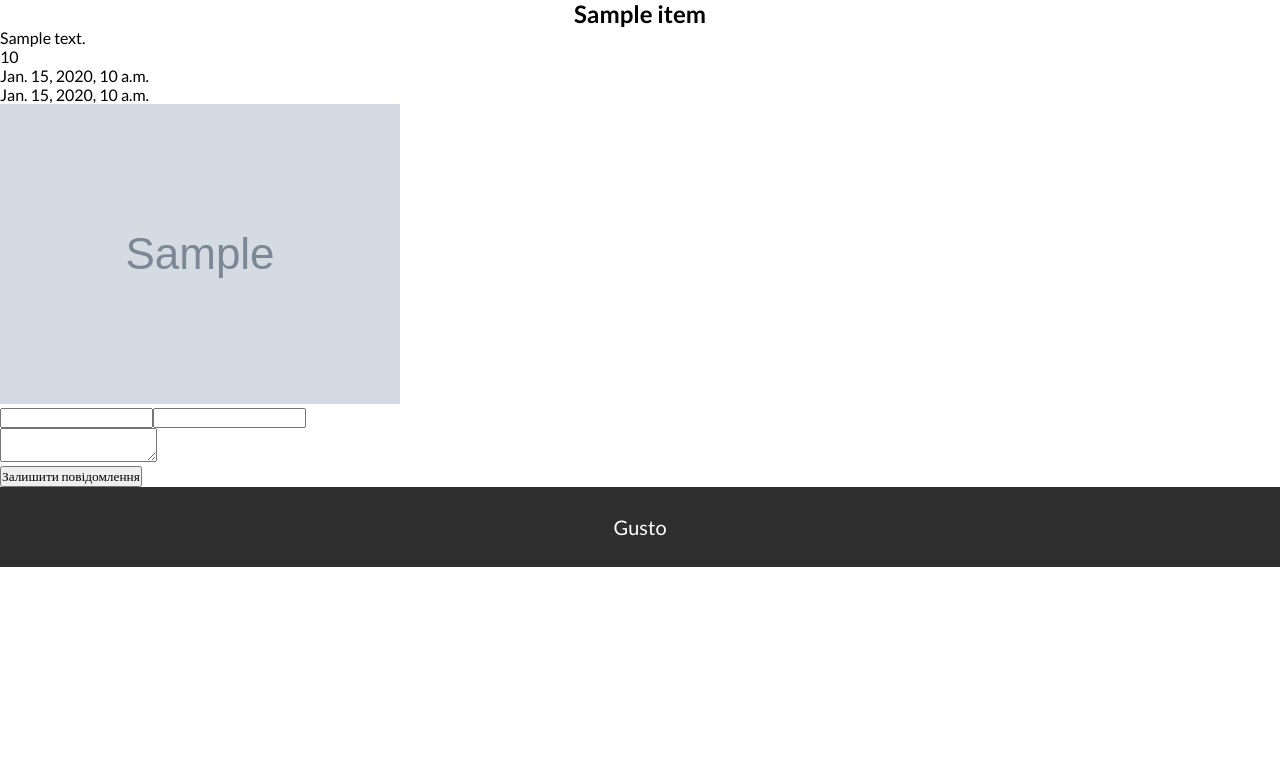
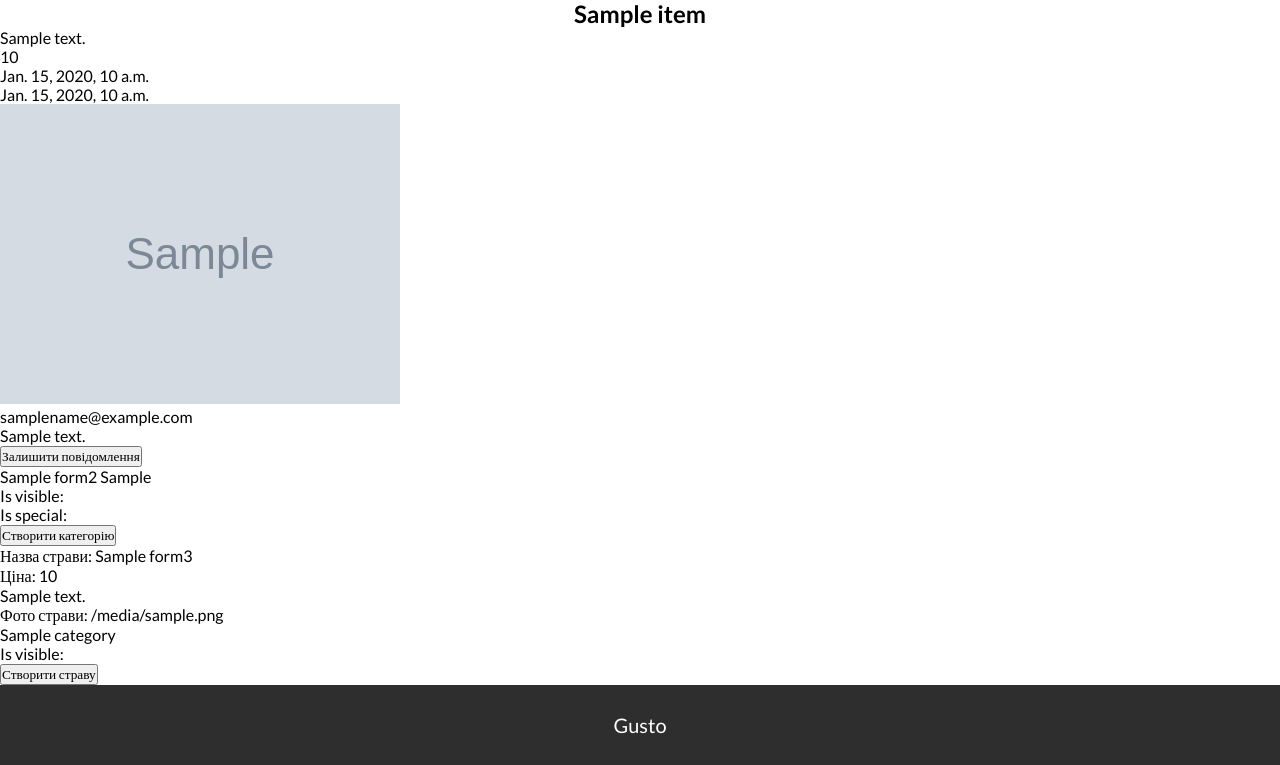
Before and after one commit to DimaDidkivskyi/pythonGusto, a Django app: template main_gusto/templates/index.html in a window 1280 px wide. Shown: the part 1200-1965 px from the top of the page. Before the commit the page ends 1767 px from the top, so only its background shows below. Run offline with Django 3.2, Linux system fonts and the light colour scheme; the template is opened without the code that fills it: most values are stand-ins (such as "Sample title", 1, 10 or a date in 2020); grey boxes marked "Sample" are stand-in pictures; form fields are guessed from the names that the template uses.

Commit message:
Create CategoryForm and DishesForm

```diff
--- a/main_gusto/templates/index.html
+++ b/main_gusto/templates/index.html
@@ -98,10 +98,64 @@
             >
                 {% csrf_token %}
                 <div class="user_data">
-                    {{form.user_name}}{{form.user_email}}
+                    {{form1.user_name}}{{form1.user_email}}
                 </div>
-                <div class="user_message">{{form.message}}</div>
-                    <button type="submit" class="submitBtn">Залишити повідомлення</button>
+                <div class="user_message">{{form1.message}}</div>
+                <button type="submit" name="sendMessage" class="submitBtn">
+                    Залишити повідомлення
+                </button>
+            </form>
+        </div>
+    </div>
+</section>
+
+<section id="createCategory">
+    <div>
+        <form
+            name="createCategory"
+            id="createCategory"
+            novalidate
+            action=""
+            method="POST"
+        >
+            {% csrf_token %}
+            <div>
+                {{form2.title}} {{form2.category_order}}
+                <div>
+                    <label for="">Is visible: </label>{{form2.is_visible}}
+                </div>
+                <div>
+                    <label for="">Is special: </label>{{form2.is_special}}
+                </div>
+            </div>
+            <button type="submit" name="createCategory" class="submitBtn">
+                Створити категорію
+            </button>
+        </form>
+    </div>
+</section>
+
+<section id="createDish">
+    <div class="container">
+        <div class="row">
+            <form
+                name="createNewDish"
+                id="dishForm"
+                novalidate
+                action=""
+                method="POST"
+                enctype="multipart/form-data"
+            >
+                {% csrf_token %}
+                <div><label>Назва страви: </label>{{form3.title}}</div>
+                <div><label>Ціна: </label> {{form3.price}}</div>
+                <div>{{form3.description}}</div>
+                <div><label>Фото страви: </label>{{form3.photo}}</div>
+                <div>{{form3.category}}</div>
+                <div><label>Is visible: </label>{{form3.is_visible}}</div>
+                <button type="submit" name="createDish" class="submitBtn">
+                    Створити страву
+                </button>
             </form>
         </div>
     </div>
```
Also changed, not shown: main_gusto/forms.py (+35 -4 lines), main_gusto/views.py (+18 -5 lines), db.sqlite3, media/images/dishes/08c1fb30-acdd-46c3-b4e7-c88d07ec8ff3.png (added), media/images/dishes/a031de6f-d592-4d37-bac1-89f672e3b337.png (added).
